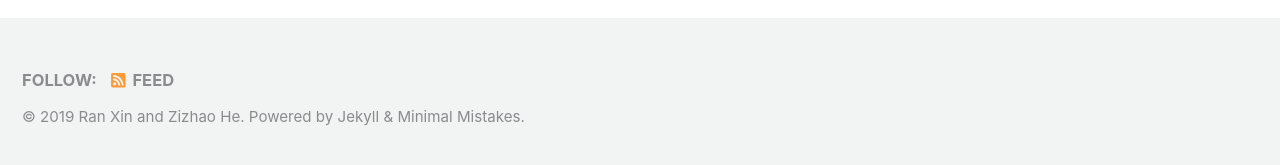
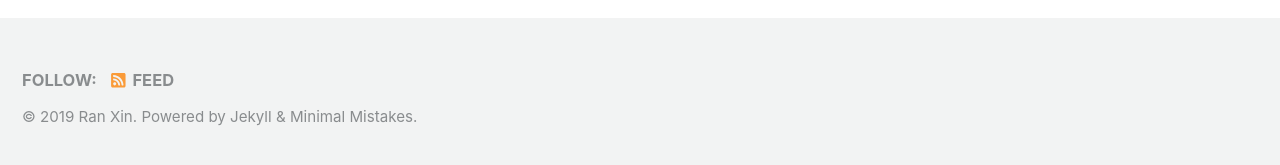
Before and after one commit to njxinran95/xin_he_finalproject, a Jekyll site: the page built from index.html, in a window 1280 px wide and 900 px high, scrolled down 222 px. Shown: the part 727-892 px from the top of the window. Built offline with Jekyll 4.4.1, drawn with Linux system fonts in a browser that asks for light colours; cached includes are drawn as plain includes; nearby versions of some CDN libraries; a script that is not in the unit is left out; the list of posts is cut into pages by our own code; some of the changed text lies outside the part shown.

Commit message:
Update _config.yml
1

```diff
--- a/_config.yml
+++ b/_config.yml
@@ -18,7 +18,7 @@ minimal_mistakes_skin: "default" # "air", "aqua", "contrast", "dark", "dirt", "n
 locale: "en-US"
 title: "Predicting Larceny Index in San Francisco"
 title_separator: "-"
-name: "Ran Xin and Zizhao He"
+name: "Ran Xin"
 description: "Final project for MUSA 620 Data Wrangling and Data Visualization"
 url: # the base hostname & protocol for your site e.g. "https://mmistakes.github.io"
 baseurl: # the subpath of your site, e.g. "/blog"
@@ -105,7 +105,7 @@ analytics:
 
 # Site Author
 author:
-  name: "Ran Xin and Zizhao He"
+  name: "Ran Xin"
   avatar: # path of avatar image, e.g. "/assets/images/bio-photo.jpg"
   bio: "Final project for MUSA620 Fall2019"
   location: "Philadelphia"
```
